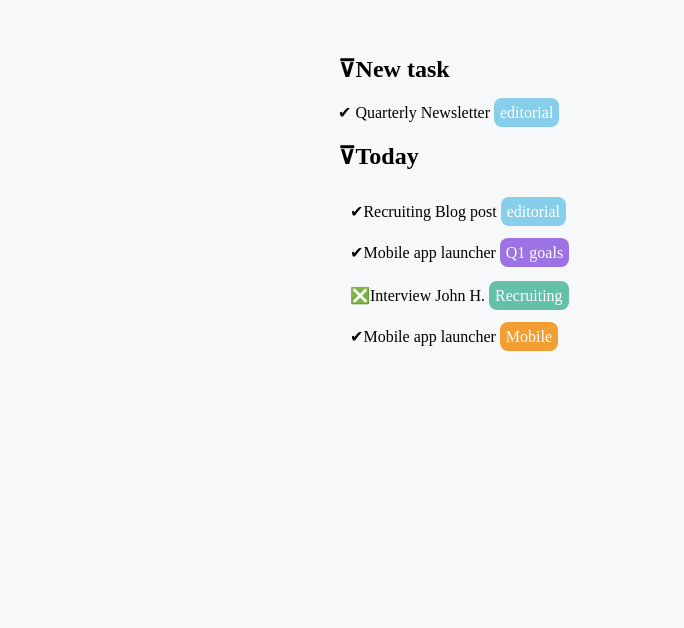
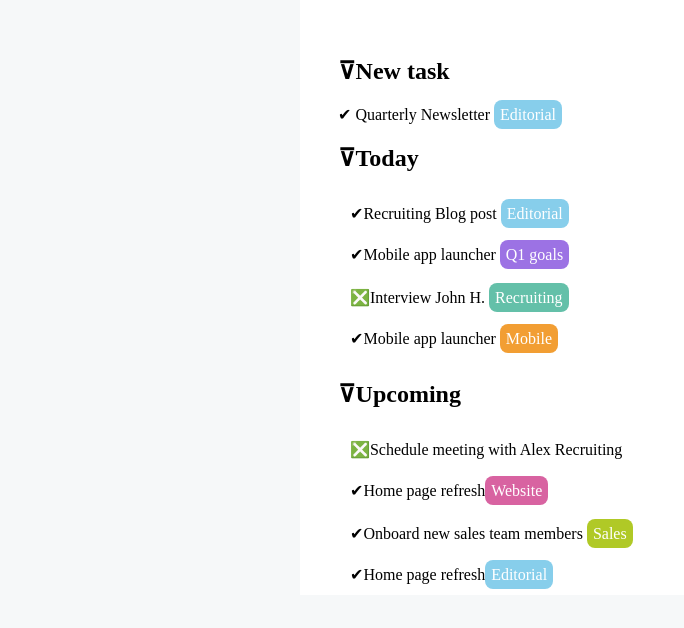
Before and after one commit to devitoangelo/html-css-toboolist, a plain HTML site: page index.html in a window 1280 px wide. Shown: the part 198-826 px from the top of the page, without its empty margins (0-684 px from the left). After the commit the page ends 801 px from the top, so only its background shows below. Drawn offline with Linux system fonts and the light colour scheme.

Commit message:
final-main

```diff
--- a/css/style.css
+++ b/css/style.css
@@ -45,7 +45,7 @@ font-size: 4rem;
   padding: 2rem;
   background-color: #FFFFFF;
   border-radius: 10px;
-
+  margin-bottom: 2px;
 
 
 
@@ -134,6 +134,28 @@ td{
     color: white;
 
 
+}
+.website{
+    padding: 6px;
+    border-radius: 0.5em;
+    color: white;
+    background-color: #D863A1
+
+
 
 
 }
+.sales{
+    padding: 6px;
+    border-radius: 0.5em;
+    color: white;
+    background-color: #B0C926;
+
+}
+
+
+
+.task{
+    background-color: white;
+    height: 520px;
+}
--- a/index.html
+++ b/index.html
@@ -35,7 +35,7 @@
         <div class="task">
             <h2 class="task_title">&#8893;New task</h2>
             <span>
-                &#10004 Quarterly Newsletter <span class="editorial">editorial</span>
+                &#10004 Quarterly Newsletter <span class="editorial">Editorial</span>
 
             </span>
                                      <!-- Prima parte  -->
@@ -50,7 +50,7 @@
             <table>
                 <thead>
                     <tr>
-                        <td>&#10004Recruiting Blog post <span class="editorial">editorial</span></td>
+                        <td>&#10004Recruiting Blog post <span class="editorial">Editorial</span></td>
                     </tr>
                 </thead>
                 <tbody>
@@ -77,32 +77,42 @@
                     </tr>
                 </tbody>
             </table>
-                                          <!-- seconda parte -->
+
+                                    <!-- seconda parte -->
+
+
+            <h2>&#8893Upcoming</h2>
+            <table>
+                <thead>
+                    <tr>
+                        <td>&#10062;Schedule meeting with Alex Recruiting</td>
+                    </tr>
+                </thead>
+                <tbody>
+                    <tr>
+                        <td>&#10004Home page refresh<span class="website">Website</span> </td>
 
 
 
+                    </tr>
+                </tbody>
+            </table>
+            <table>
+                <thead>
+                    <tr>
+                        <td>&#10004Onboard new sales team members <span class="sales">Sales</span></td>
+                    </tr>
+                </thead>
+                <tbody>
+                    <tr>
+                        <td>&#10004Home page refresh<span class="editorial">Editorial</span> </td>
 
-
-
-
-
-
-
+                    </tr>
+                </tbody>
+            </table>
 
         </div>
-
-
-
-
-
-
-
-
-
-
-
-
-
+                                                         <!-- Terza Parte -->
     </main>
 
 
```
